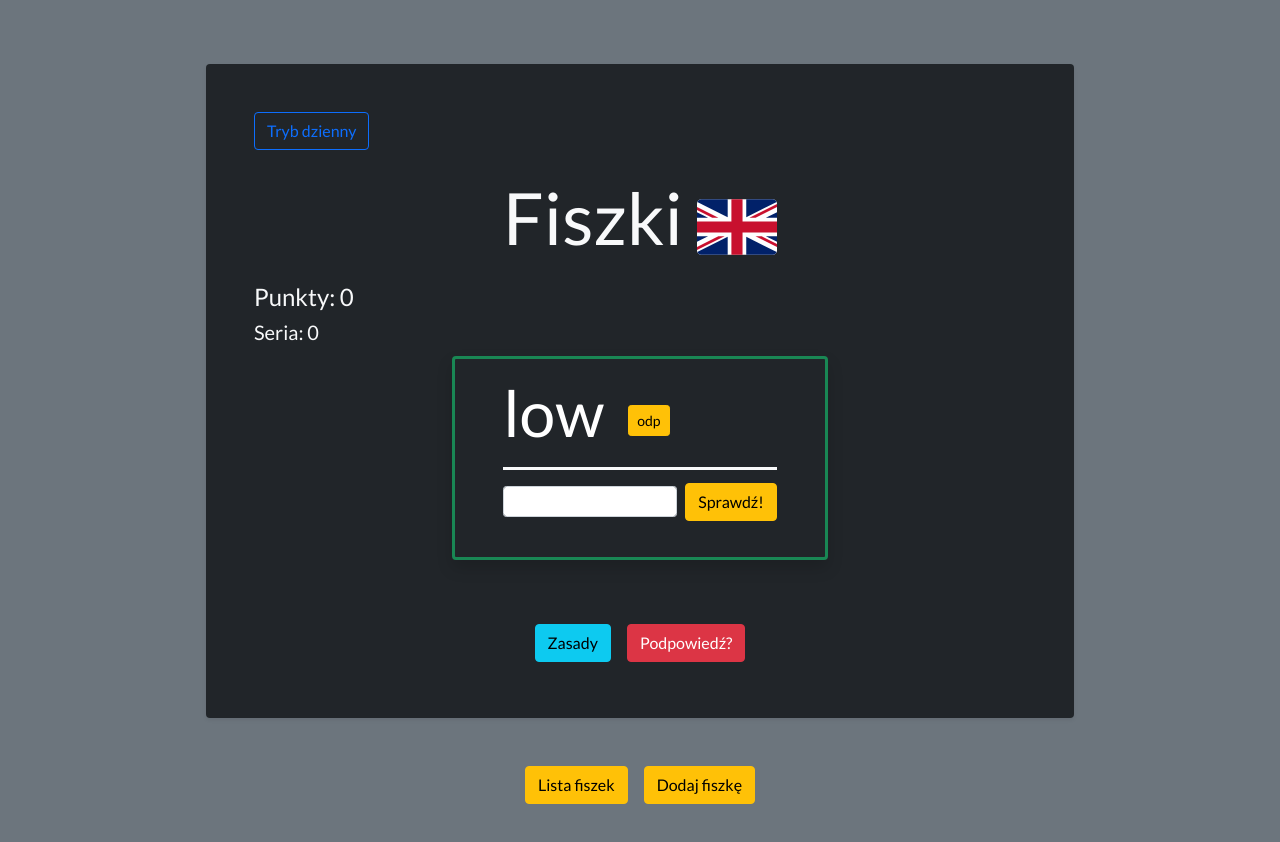
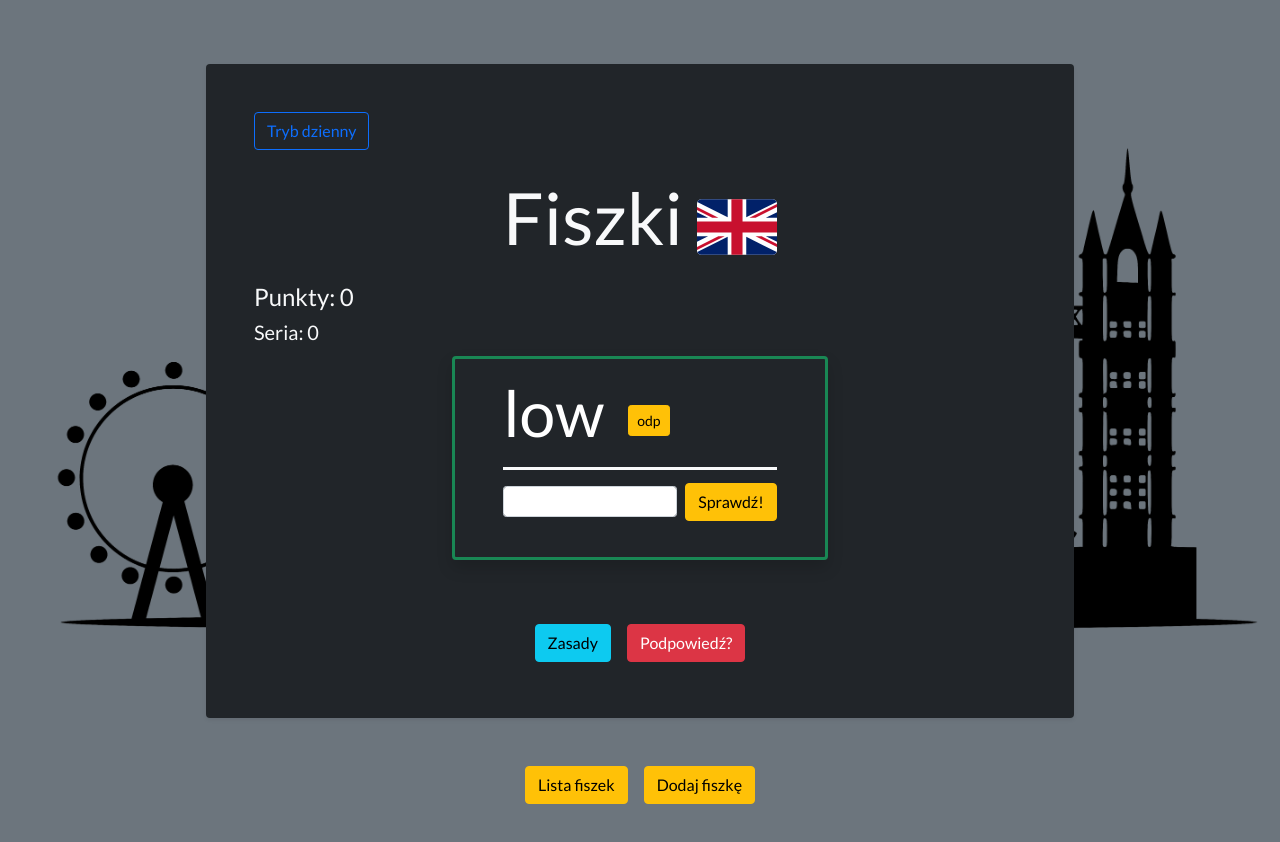
Before and after one commit to malex3334/FlashCards, a React (Create React App) app: page / in a window 1280 px wide. Shown: the top 842 px of the page. Built offline with nearby package versions, Linux system fonts and the light colour scheme; no server answers.

Commit message:
added bg graphic

```diff
--- a/src/index.css
+++ b/src/index.css
@@ -6,10 +6,11 @@
 
 body {
   font-family: "Lato", sans-serif;
-  /* background-image: url("https://images.unsplash.com/photo-1486299267070-83823f5448dd?ixlib=rb-1.2.1&ixid=MnwxMjA3fDB8MHxwaG90by1wYWdlfHx8fGVufDB8fHx8&auto=format&fit=crop&w=1171&q=80");
-  background-size: cover;
-  background-position: center;
-  background-repeat: no-repeat; */
+  background-image: url("./utils/bg.png");
+  background-size: 100%;
+  /* background-position: top; */
+  background-attachment: fixed scroll;
+  background-repeat: no-repeat;
 }
 
 /* .container {
```
Also changed, not shown: src/utils/bg.png (added), 1 other file (tests, documents, lock files or other folders).
